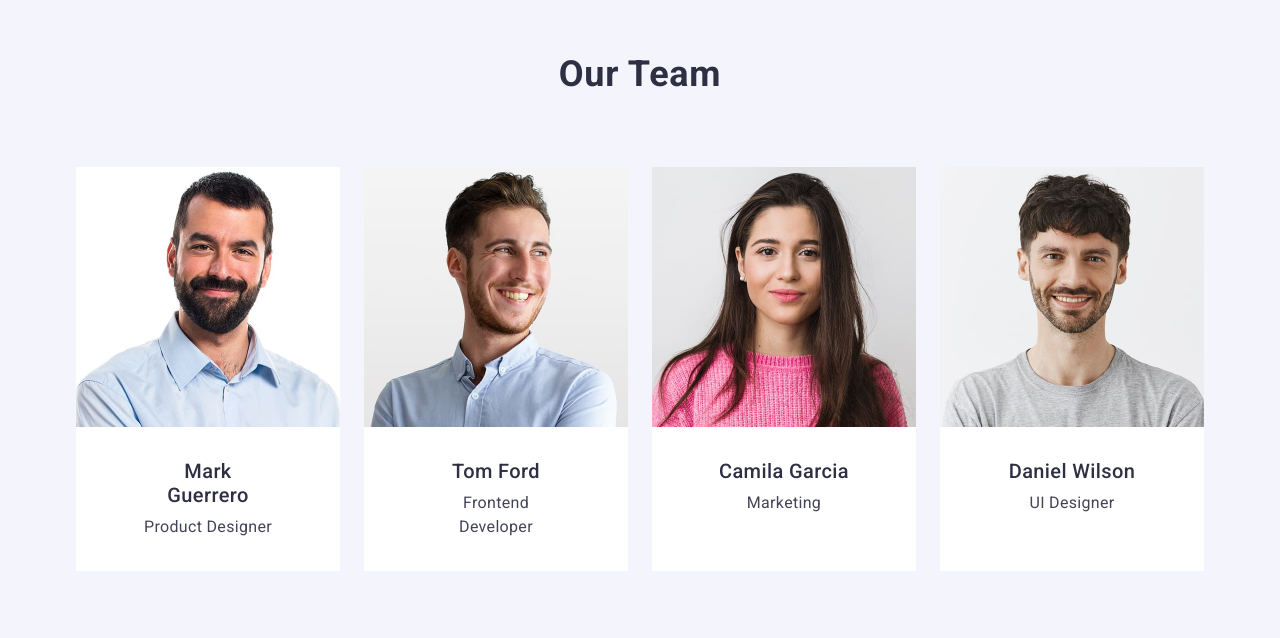
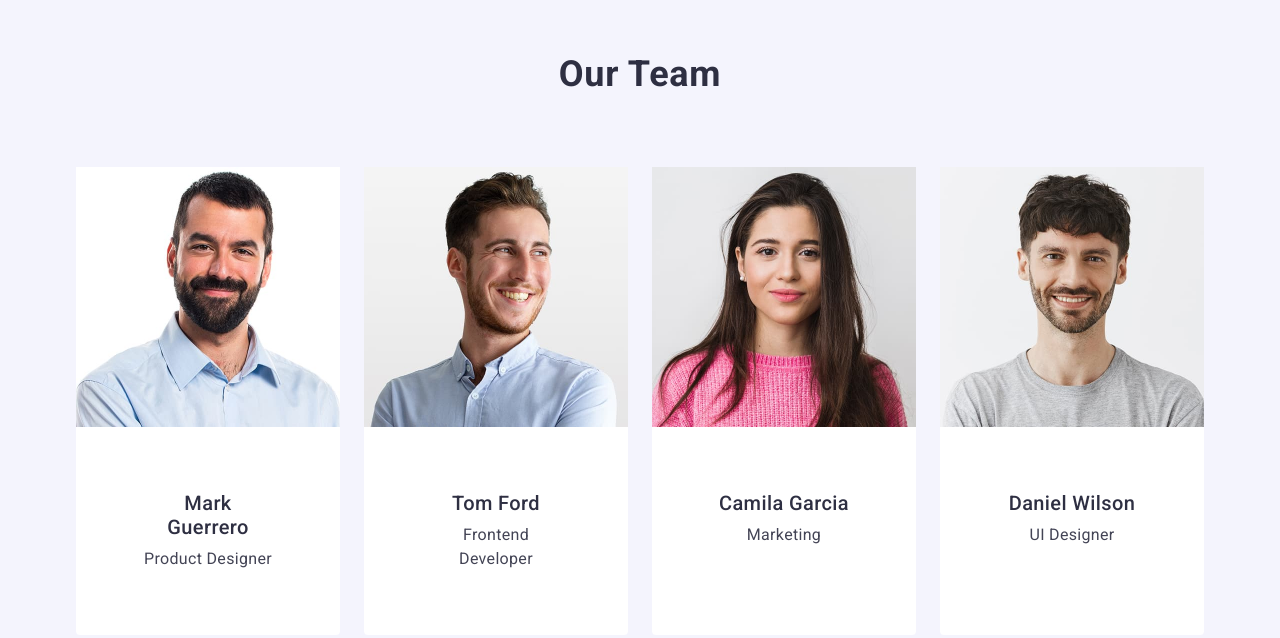
Before and after one commit to pancheshnyi/goit-markup-hw-03, a plain HTML site: page index.html in a window 1280 px wide. Shown: the part 1074-1712 px from the top of the page. Drawn offline with nearby package versions, Linux system fonts and the light colour scheme.

Commit message:
bug fix section 3_1

```diff
--- a/css/styles.css
+++ b/css/styles.css
@@ -250,14 +250,23 @@ img {
   text-align: center;
   color: #2e2f42;
   text-transform: capitalize;
-  /* padding-top: 120px; */
-  padding-bottom: 72px;
+  margin-bottom: 72px;
 }
 
 .team-block {
   background-color: #ffffff;
   width: calc((100% - 72px) / 4);
+  border-radius: 0px 0px 4px 4px;
 }
+
+.team-container {
+  padding: 32px 0;
+}
+
+/* .title {
+  text-align: center;
+  margin-bottom: 8px;
+} */
 
 .team-title {
   font-weight: 500;
--- a/index.html
+++ b/index.html
@@ -105,8 +105,10 @@
                 width="264"
                 alt="Product Designer"
               />
+              <div class="team-container">
                 <h3 class="team-title">Mark Guerrero</h3>
                 <p class="team-description">Product Designer</p>
+              </div>
             </li>
             <li class="team-block">
               <img
@@ -114,18 +116,24 @@
                 width="264"
                 alt="Frontend Developer"
               />
+              <div class="team-container">
                 <h3 class="team-title">Tom Ford</h3>
                 <p class="team-description">Frontend Developer</p>
+              </div>
             </li>
             <li class="team-block">
               <img src="./images/img-1.jpg" width="264" alt="Marketing" />
+              <div class="team-container">
                 <h3 class="team-title">Camila Garcia</h3>
                 <p class="team-description">Marketing</p>
+              </div>
             </li>
             <li class="team-block">
               <img src="./images/img.jpg" width="264" alt="UI Designer" />
+              <div class="team-container">
                 <h3 class="team-title">Daniel Wilson</h3>
                 <p class="team-description">UI Designer</p>
+              </div>
             </li>
           </ul>
         </div>
```
Lines whose indentation alone changed are shown as unchanged.
